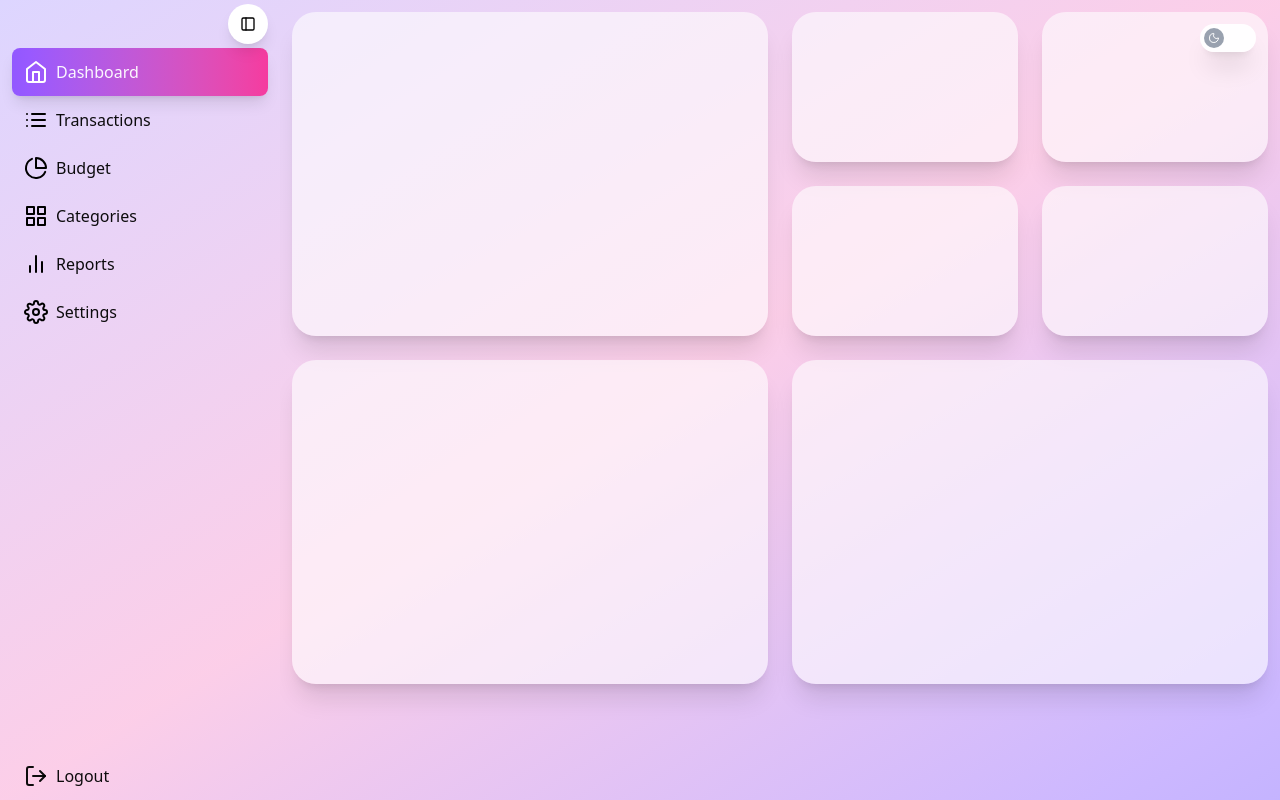
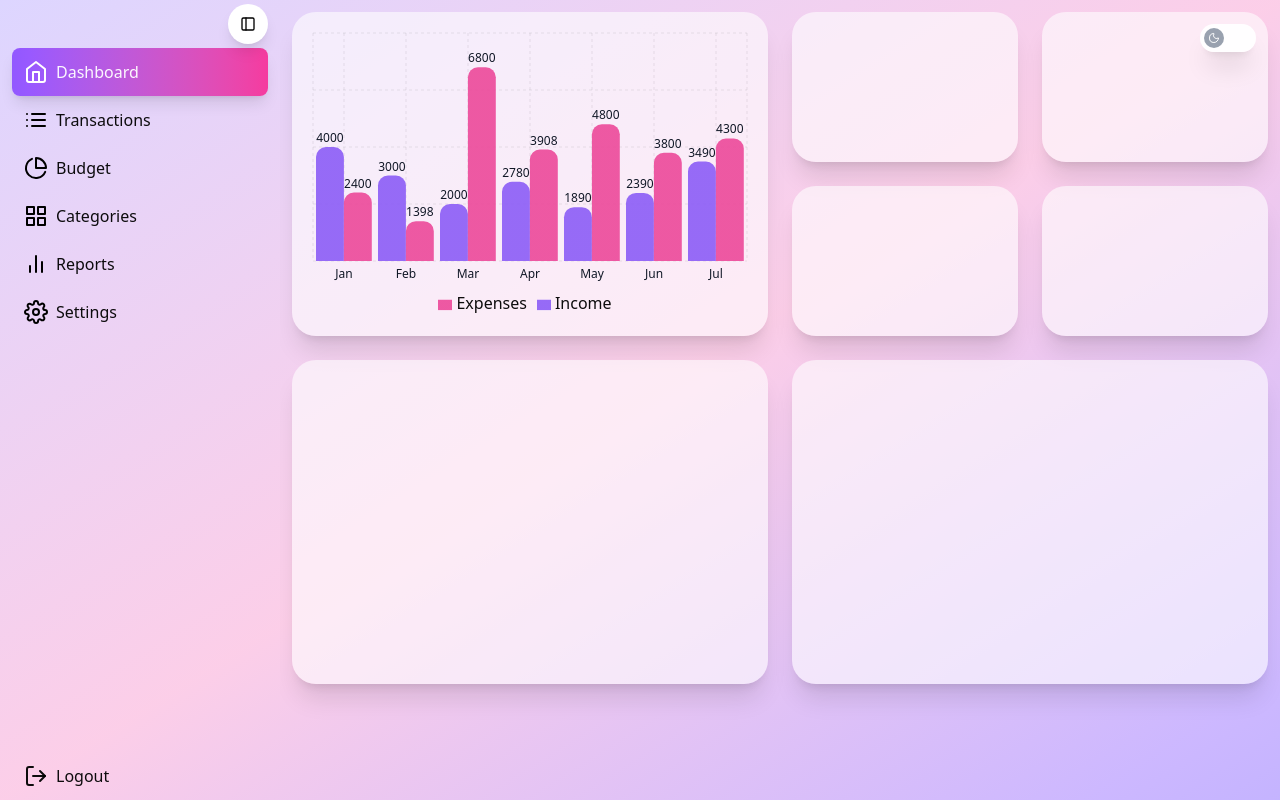
Before and after one commit to MilaKropeczka/Dashboard---, a Next.js app: page /dashboard in a window 1280 px wide. Built offline with nearby package versions, Linux system fonts and the light colour scheme.

Commit message:
feat: chart

```diff
--- a/package.json
+++ b/package.json
@@ -17,6 +17,7 @@
 		"react": "19.1.0",
 		"react-dom": "19.1.0",
 		"react-icons": "^5.5.0",
+		"recharts": "^3.2.1",
 		"tailwind-merge": "^3.3.1",
 		"zustand": "^5.0.8"
 	},
--- a/src/app/dashboard/page.tsx
+++ b/src/app/dashboard/page.tsx
@@ -1,7 +1,22 @@
+'use client';
+import Chart from '@/components/Chart';
+
+const data = [
+	{ name: 'Jan', Income: 4000, Expenses: 2400 },
+	{ name: 'Feb', Income: 3000, Expenses: 1398 },
+	{ name: 'Mar', Income: 2000, Expenses: 6800 },
+	{ name: 'Apr', Income: 2780, Expenses: 3908 },
+	{ name: 'May', Income: 1890, Expenses: 4800 },
+	{ name: 'Jun', Income: 2390, Expenses: 3800 },
+	{ name: 'Jul', Income: 3490, Expenses: 4300 },
+];
+
 export default function Home() {
 	return (
-		<div className='grid gap-6 w-full h-full grid-cols-1 sm:grid-cols-2 md:grid-cols-4 auto-rows-[150px] p-3'>
-			<div className='bg-white/60 dark:bg-gray-700/95 shadow-xl rounded-3xl sm:col-span-2 sm:row-span-2'></div>
+		<div className='grid gap-6 w-full h-full grid-cols-1 sm:grid-cols-2 lg:grid-cols-4 auto-rows-[150px] p-3'>
+			<div className='bg-white/60 dark:bg-gray-700/95 shadow-xl rounded-3xl sm:col-span-2 row-span-2 flex items-center justify-center p-4'>
+				<Chart data={data} />
+			</div>
 			<div className='bg-white/60 dark:bg-gray-700/95 shadow-xl rounded-3xl'></div>
 			<div className='bg-white/60 dark:bg-gray-700/95 shadow-xl rounded-3xl'></div>
 			<div className='bg-white/60 dark:bg-gray-700/95 shadow-xl rounded-3xl'></div>
--- /dev/null
+++ b/src/components/Chart.tsx
@@ -0,0 +1,108 @@
+'use client';
+import { useEffect, useState } from 'react';
+import useTheme from '@/lib/useTheme';
+import {
+	XAxis,
+	LabelList,
+	CartesianGrid,
+	ResponsiveContainer,
+	Bar,
+	BarChart,
+	Legend,
+} from 'recharts';
+
+interface ChartData {
+	name: string;
+	Income: number;
+	Expenses: number;
+}
+
+interface Props {
+	data: ChartData[];
+}
+
+export default function Chart({ data }: Props) {
+	const { isDark } = useTheme();
+	const [filteredData, setFilteredData] = useState(data);
+
+	useEffect(() => {
+		const updateData = () => {
+			const width = window.innerWidth;
+			if (width < 359) setFilteredData(data.slice(0, 3));
+			else if (width < 400) setFilteredData(data.slice(0, 5));
+			else setFilteredData(data);
+		};
+
+		updateData();
+		window.addEventListener('resize', updateData);
+		return () => window.removeEventListener('resize', updateData);
+	}, [data]);
+
+	return (
+		<ResponsiveContainer width='100%' height='100%'>
+			<BarChart
+				key={filteredData.length}
+				data={filteredData}
+				barSize={35}
+				barGap={2}>
+				<linearGradient id='incomeGradient' x1='0' y1='0' x2='0' y2='1'>
+					<stop offset='100%' stopColor='#8b5cf6' stopOpacity={0.9} />
+					<stop offset='100%' stopColor='#c4b5fd' stopOpacity={0.9} />
+				</linearGradient>
+				<linearGradient
+					id='expensesGradient'
+					x1='0'
+					y1='0'
+					x2='0'
+					y2='1'>
+					<stop offset='100%' stopColor='#ec4899' stopOpacity={0.9} />
+					<stop offset='100%' stopColor='#f9a8d4' stopOpacity={0.9} />
+				</linearGradient>
+
+				<CartesianGrid
+					strokeDasharray='3 3'
+					strokeOpacity={0.2}
+					className='stroke-black/40 dark:stroke-white/40'
+				/>
+				<XAxis
+					dataKey='name'
+					axisLine={false}
+					tickLine={false}
+					tick={{
+						fill: isDark ? '#ffffff' : '#111827',
+						fontSize: 12,
+					}}
+				/>
+				<Legend
+					formatter={(value) => (
+						<span className='text-black/95 dark:text-white/95'>
+							{value}
+						</span>
+					)}
+				/>
+				<Bar
+					dataKey='Income'
+					fill='url(#incomeGradient)'
+					radius={[10, 10, 0, 0]}>
+					<LabelList
+						dataKey='Income'
+						position='top'
+						fill={isDark ? '#e5e5e5' : '#111827'}
+						fontSize={12}
+					/>
+				</Bar>
+				<Bar
+					dataKey='Expenses'
+					fill='url(#expensesGradient)'
+					radius={[10, 10, 0, 0]}>
+					<LabelList
+						dataKey='Expenses'
+						position='top'
+						fill={isDark ? '#e5e5e5' : '#111827'}
+						fontSize={12}
+					/>
+				</Bar>
+			</BarChart>
+		</ResponsiveContainer>
+	);
+}
```
Also changed, not shown: 1 other file (tests, documents, lock files or other folders).
